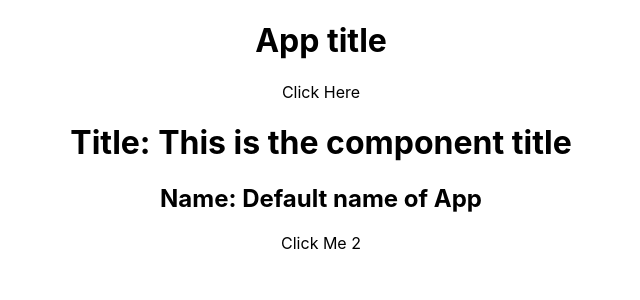
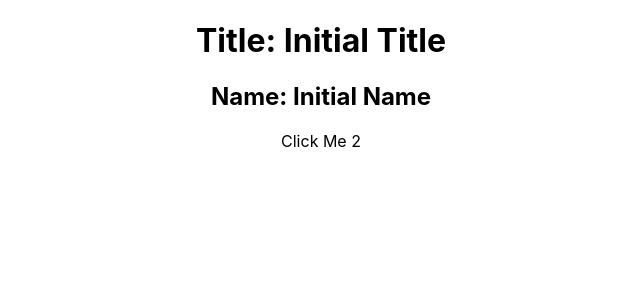
Before and after one commit to 3daddict/react-crud-app, a React (Create React App) app: page / in a window 1280 px wide. Shown: the top 300 px of the page, without its empty margins (319-959 px from the left). Built offline with nearby package versions, Linux system fonts and the light colour scheme.

Commit message:
example of updating props

```diff
--- a/src/App.js
+++ b/src/App.js
@@ -7,7 +7,8 @@ class App extends Component {
       super(props)
 
       this.state = {
-         title: 'App title'
+        name: "Initial Name",
+        title: "Initial Title"
       }
 
       this.onClick = this.onClick.bind(this);
@@ -16,7 +17,8 @@ class App extends Component {
 
     onClick() {
         this.setState({
-            title: "new app title"
+            name: 'New App Name',
+            title: "New App Title"
         })
     }
 
@@ -24,10 +26,9 @@ class App extends Component {
 
     return (
       <div className="App">
-        <h1>{this.state.title}</h1>
-        <div onClick={this.onClick}>Click Here</div>
         <MyComponent
-            title="This is the component title"
+            name={this.state.name}
+            title={this.state.title}
             onClick={this.onClick}
         />
       </div>
```
